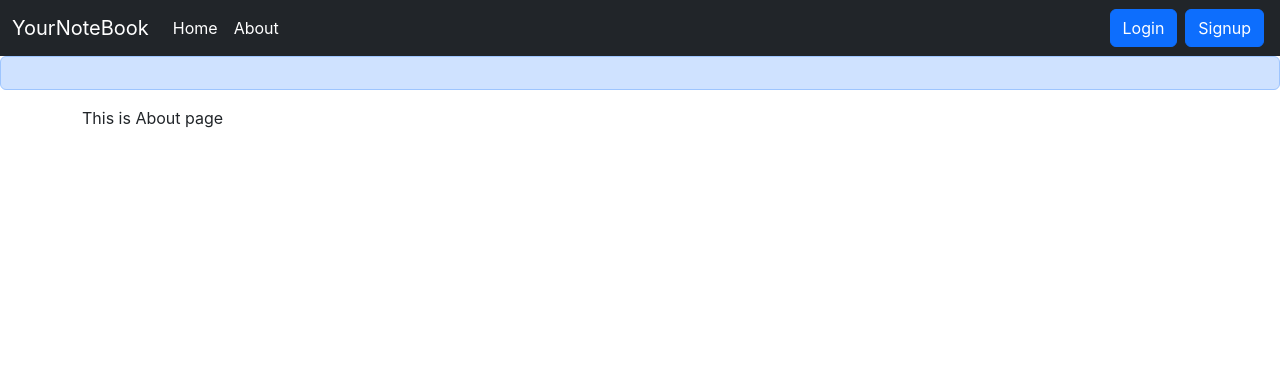
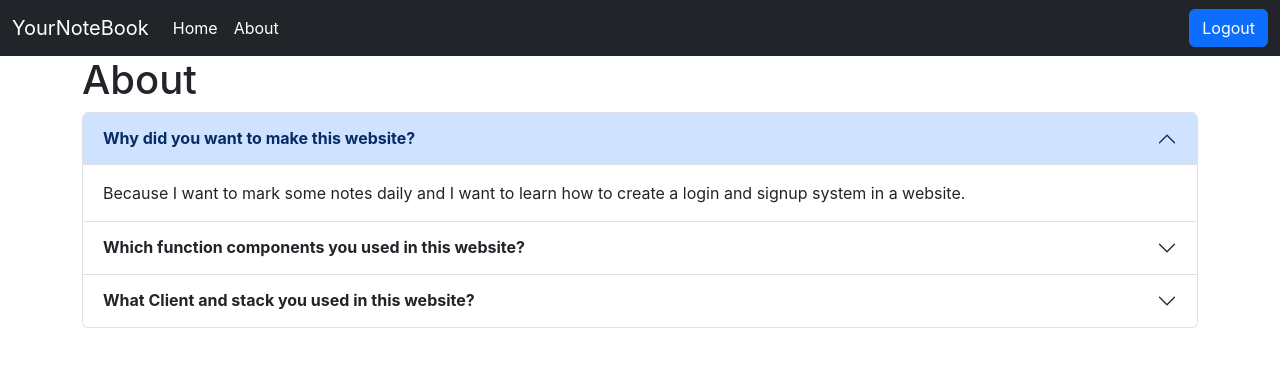
Before and after one commit to TomWai821/React-app4, a React (Create React App) app: page /about in a window 1280 px wide. Shown: the top 366 px of the page. Built offline with nearby package versions, Linux system fonts and the light colour scheme; sample sign-in values are in the browser's storage.

Commit message:
update about

```diff
--- a/src/App.js
+++ b/src/App.js
@@ -8,23 +8,34 @@
 import { Home } from './component/Home'
 import About from './component/About'
 import NoteState from './context/notes/NoteState';
-import { Alert } from './component/Alert';
+import Alert from './component/Alert';
 import Signup from './component/Signup';
 import Login from './component/Login';
+import {useState} from 'react'
 
 function App() {
+  const [alert, setAlert] = useState(null);
+  const showAlert = (message,type) => {
+    setAlert({
+      msg: message,
+      type: type
+    })
+    setTimeout(()=>{
+      setAlert(null);
+    }, 1500);
+  }
   return (
     <>
     <NoteState>
       <Router>
         <Navbar />
-        <Alert />
+        <Alert alert={alert}/>
         <div className='container'>
         <Routes>
-          <Route path="/" element={<Home />}/>
+          <Route path="/" element={<Home showAlert={showAlert}/>}/>
           <Route exact path="/about" element={<About />} />
-          <Route exact path="/login" element={<Login />} />
-          <Route exact path="/signup" element={<Signup />} />
+          <Route exact path="/login" element={<Login showAlert={showAlert}/>} />
+          <Route exact path="/signup" element={<Signup showAlert={showAlert}/>} />
         </Routes>
         </div>
       </Router>
--- a/src/component/About.js
+++ b/src/component/About.js
@@ -1,10 +1,60 @@
-import React, { useContext, useEffect } from 'react'
+import React from 'react'
 
 const About = () => {
 
     return (
         <div>
-            This is About page
+            <h1>About</h1>
+            <div class="accordion" id="accordionExample">
+                <div class="accordion-item">
+                    <h2 class="accordion-header">
+                        <button class="accordion-button" type="button" data-bs-toggle="collapse" data-bs-target="#collapseOne" aria-expanded="true" aria-controls="collapseOne">
+                           <strong>Why did you want to make this website?</strong>
+                        </button>
+                    </h2>
+                    <div id="collapseOne" class="accordion-collapse collapse show" data-bs-parent="#accordionExample">
+                        <div class="accordion-body">
+                            Because I want to mark some notes daily and I want to learn how to create a login and signup system in a website.
+                        </div>
+                    </div>
+                </div>
+
+                <div class="accordion-item">
+                    <h2 class="accordion-header">
+                        <button class="accordion-button collapsed" type="button" data-bs-toggle="collapse" data-bs-target="#collapseTwo" aria-expanded="false" aria-controls="collapseTwo">
+                            <strong>Which function components you used in this website?</strong>
+                        </button>
+                    </h2>
+                    <div id="collapseTwo" class="accordion-collapse collapse" data-bs-parent="#accordionExample">
+                        <div class="accordion-body">
+                        <p>I use  function components in this website</p>
+                        <p><strong>useState</strong> to set some state to input field(alert message, user email and password etc.)</p>
+                        <p><strong>useLocation</strong> to get component file is in location or not</p>
+                        <p><strong>useNavigate</strong> to change website route</p>
+                        <p><strong>useContext</strong> to create context (notes)</p>
+                        <p><strong>useEffect</strong> to render data the website</p>
+                        <p><strong>Router, Routes and Route</strong> to create a router domain and set the website location</p>
+                        <p><strong>Link</strong> to change website to another page from current page</p>
+                        </div>
+                    </div>
+                </div>
+
+
+                <div class="accordion-item">
+                    <h2 class="accordion-header">
+                        <button class="accordion-button collapsed" type="button" data-bs-toggle="collapse" data-bs-target="#collapseThree" aria-expanded="false" aria-controls="collapseThree">
+                            <strong>What Client and stack you used in this website?</strong>
+                        </button>
+                    </h2>
+                    <div id="collapseThree" class="accordion-collapse collapse" data-bs-parent="#accordionExample">
+                        <div class="accordion-body">
+                            <p>I use <strong>MERN Stack</strong> and <strong>Thunder client</strong></p>
+                            <p><strong>MERN</strong> using same programming language (There are 3 framework using javascript and <strong>mongoDB</strong> is noSQL which is fast, scalable and flexible)</p>
+                            <p><strong>Thunder Client</strong> can generates requests to retrieve responses quickly and smoothly</p>
+                        </div>
+                    </div>
+                </div>
+            </div>
         </div>
     )
 }
--- a/src/component/AddNote.js
+++ b/src/component/AddNote.js
@@ -1,7 +1,7 @@
 import React, {useContext, useState} from "react";
 import noteContext from "../context/notes/noteContext";
 
-const AddNote = () => {
+const AddNote = (props) => {
     const context = useContext(noteContext);
     const {addNote} = context;
 
@@ -11,6 +11,7 @@
         e.preventDefault();
         addNote(note.title, note.description, note.tag);
         setNote({title:"", description:"", tag:""})
+        props.showAlert("Update successfully","success");
     }
 
     const onChange = (e) => {
--- a/src/component/Alert.js
+++ b/src/component/Alert.js
@@ -1,12 +1,18 @@
 import React from "react";
 
-export const Alert = (props) => {
-
+const Alert = (props) => {
+    const capitalize = (word)=>{
+        if(word ==="danger"){
+            word = "Error"
+        }
+        const lower = word.toLowerCase();
+        return lower.charAt(0).toLowerCase() + lower.slice(1);
+    }
     return (
-        <div>
-            <div className="alert alert-primary" role="alert">
-                {props.message}
-            </div>
-        </div>
+        props.alert && <div className={`alert alert-${props.alert.type} alert-dismissible fade show`} role='alert'>
+        <strong>{capitalize(props.alert.type)}</strong>: {props.alert.msg}
+    </div>
     )
 }
+
+export default Alert
--- a/src/component/Home.js
+++ b/src/component/Home.js
@@ -1,9 +1,10 @@
 import Notes from './Notes';
 
-export const Home = () => {
+export const Home = (props) => {
+    const {showAlert} = props;
     return (
         <div>
-            <Notes/>
+            <Notes showAlert={showAlert} />
         </div>
     )
 }
--- a/src/component/Login.js
+++ b/src/component/Login.js
@@ -1,7 +1,7 @@
 import React, {useState} from 'react'
 import { useNavigate } from 'react-router-dom'
 
-const Login = () => {
+const Login = (props) => {
 
     const [credentials, setCredentials] =  useState({email: "", password: ""});
     const navigate = useNavigate();
@@ -24,9 +24,10 @@
         if(json.success){
             //Save the auth token and redirect
             localStorage.setItem('token', json.authtoken);
-            navigate('/')
+            navigate('/');
+            props.showAlert("Login Successfully", "success");
         }else{
-            alert("Invalid credentials");
+            props.showAlert("Invalid Details", "danger");
         }
     }
 
--- a/src/component/Navbar.js
+++ b/src/component/Navbar.js
@@ -1,8 +1,15 @@
 import React from 'react'
 import { Link, useLocation } from 'react-router-dom';
-
+import { useNavigate } from 'react-router-dom'
 
 const Navbar = () => {
+    let navigate = useNavigate();
+
+    const handleLogout = () =>{
+        localStorage.removeItem('token');
+        navigate('/login');
+    }
+
     let location = useLocation();
 
     return (
@@ -22,10 +29,13 @@
                                 <Link className={`nav-link ${location.pathname==="/about"? "active":""}`} to="/about">About</Link>
                             </li>
                         </ul>
-                        <form className="d-flex" role="search">
-                            <Link className="btn btn-primary mx-1" to="/login" role="button">Login</Link>
-                            <Link className="btn btn-primary mx-1" to="/signup" role="button">Signup</Link>
-                        </form>
+                        {!localStorage.getItem('token')?
+                            <form className="d-flex" role="search">
+                                <Link className="btn btn-primary mx-1" to="/login" role="button">Login</Link>
+                                <Link className="btn btn-primary mx-1" to="/signup" role="button">Signup</Link>
+                            </form>
+                            : <button onClick={handleLogout} className='btn btn-primary'>Logout</button>
+                        }
                     </div>
                 </div>
             </nav>
--- a/src/component/NoteItem.js
+++ b/src/component/NoteItem.js
@@ -12,7 +12,7 @@
                 <div className='card-body'>
                     <div className='d-flex align-items-center'>
                         <h4 className='card-title'>{note.title}</h4>
-                        <i className="far fa-solid fa-trash mx-2" onClick={()=>{deleteNote(note._id)}}></i>
+                        <i className="far fa-solid fa-trash mx-2" onClick={()=>{deleteNote(note._id); props.showAlert("Deleted successfully", "success");}}></i>
                         <i className="far fa-solid fa-pen-to-square mx-2" onClick={()=>{updateNote(note)}}></i>
                     </div>
                     <div className='card-text'>{note.description}</div>
```
Also changed, not shown: src/component/Notes.js (+14 -6 lines), src/component/Signup.js (+8 -5 lines), src/context/notes/NoteState.js (+4 -4 lines), 1 other file (tests, documents, lock files or other folders).
